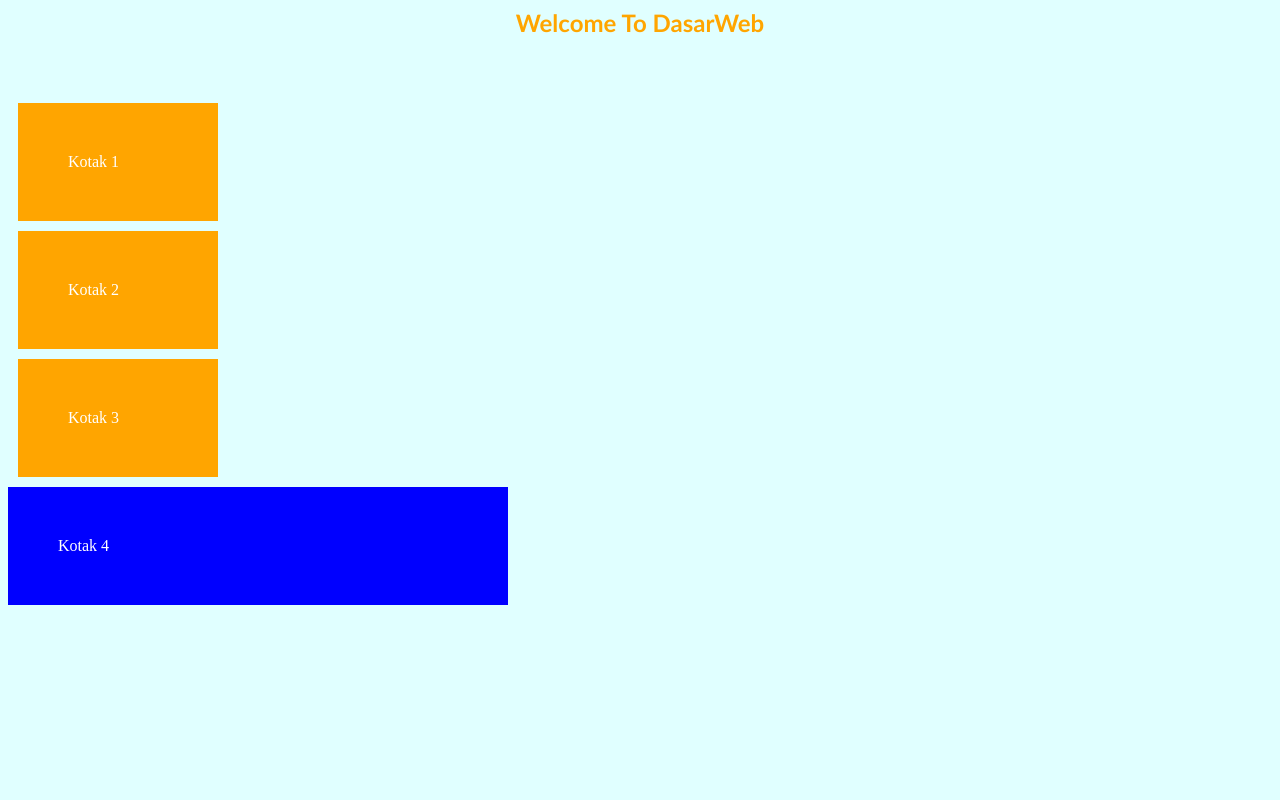
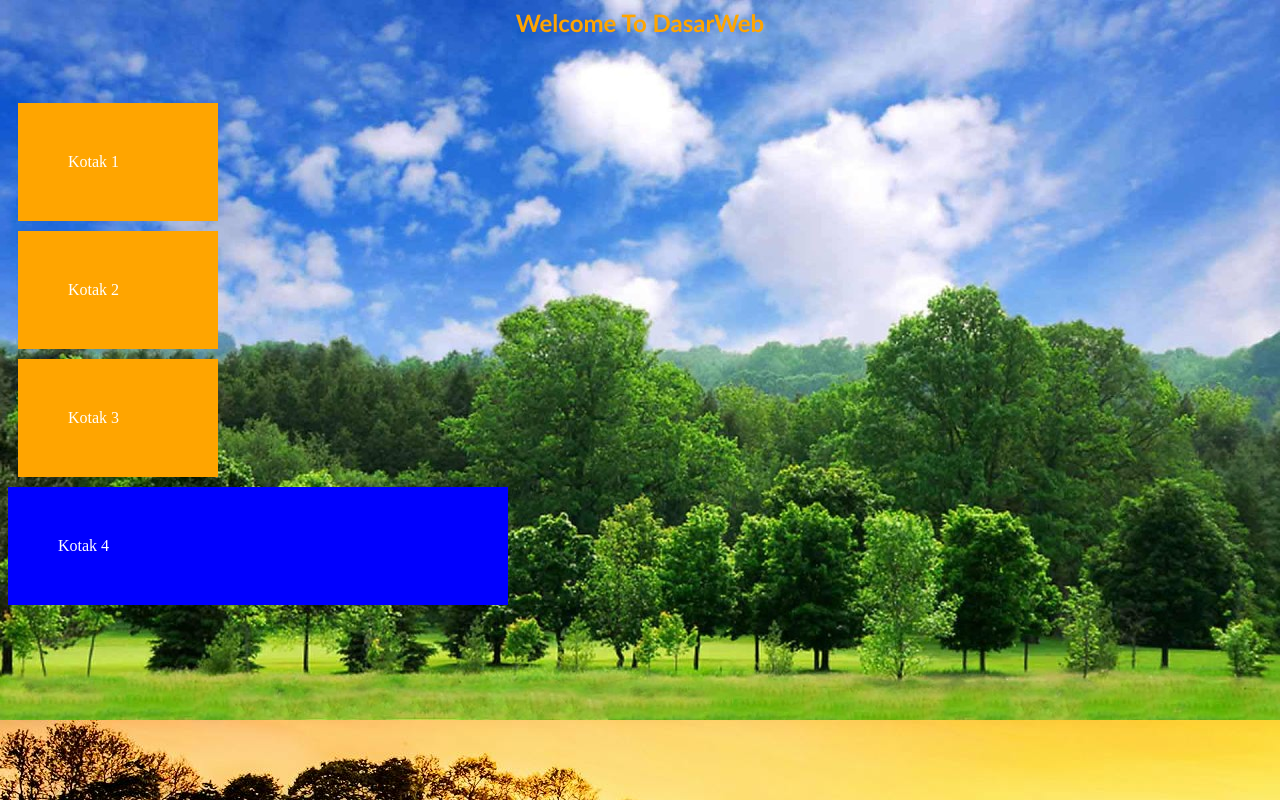
Before and after one commit to alyssatiarra/dasarWeb, a PHP site: page /backgroundCSS.html in a window 1280 px wide. Run offline with PHP 8.4, Linux system fonts and the light colour scheme.

Commit message:
Pertemuan 2 - Praktikum 5

```diff
--- a/style.css
+++ b/style.css
@@ -20,3 +20,12 @@ body{
     background: lightcyan;
     color: white;
 }
+body{
+    background: url(bunga2.png);
+    color: white;
+}
+body{
+    background: url(img/tree1.jpeg), url(img/field1.jpg);
+    background-repeat: no-repeat, repeat;
+    color: white;
+}
```
